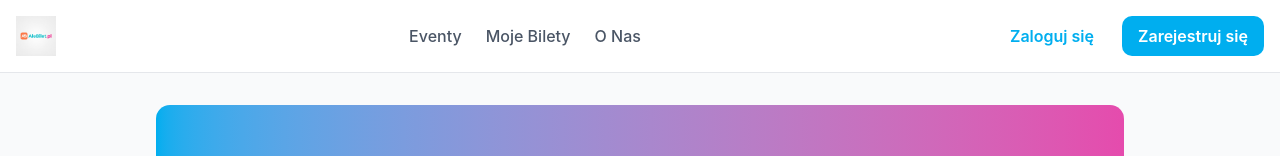
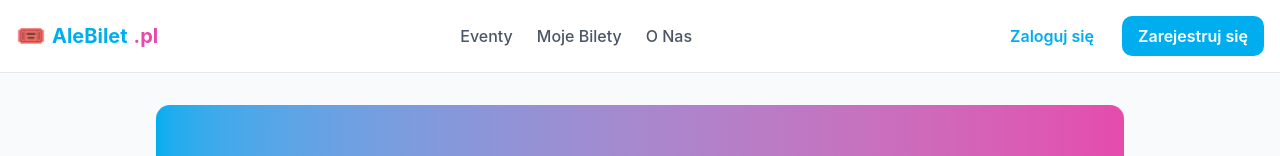
Before and after one commit to josphato907/albeit, a Next.js app: page / in a window 1280 px wide. Shown: the top 156 px of the page. Built offline with nearby package versions, Linux system fonts and the light colour scheme.

Commit message:
Update logo to exact HTML/CSS structure with ticket emoji, cyan AleBilet text, and pink .pl suffix

```diff
--- a/components/header.tsx
+++ b/components/header.tsx
@@ -44,8 +44,28 @@ export default function Header() {
     <>
       <header className="bg-white border-b border-gray-200 sticky top-0 z-40">
         <div className="max-w-7xl mx-auto px-4 py-4 flex items-center justify-between">
-          <Link href="/" className="flex items-center gap-2">
-            <img src="/alebilet-logo.png" alt="AleBilet" className="h-10 w-auto" />
+          <Link href="/" className="flex items-center">
+            <style>{`
+              .logo-container {
+                cursor: pointer;
+                font-size: 20px;
+                font-weight: bold;
+                display: flex;
+                align-items: center;
+                gap: 6px;
+                color: #00aeef;
+              }
+              .logo-container .ticket-emoji {
+                font-size: 24px;
+              }
+              .logo-dot {
+                color: #e54bad;
+              }
+            `}</style>
+            <div className="logo-container">
+              <span className="ticket-emoji">🎟</span>
+              AleBilet<span className="logo-dot">.pl</span>
+            </div>
           </Link>
 
           <nav className="hidden md:flex items-center gap-6">
```
